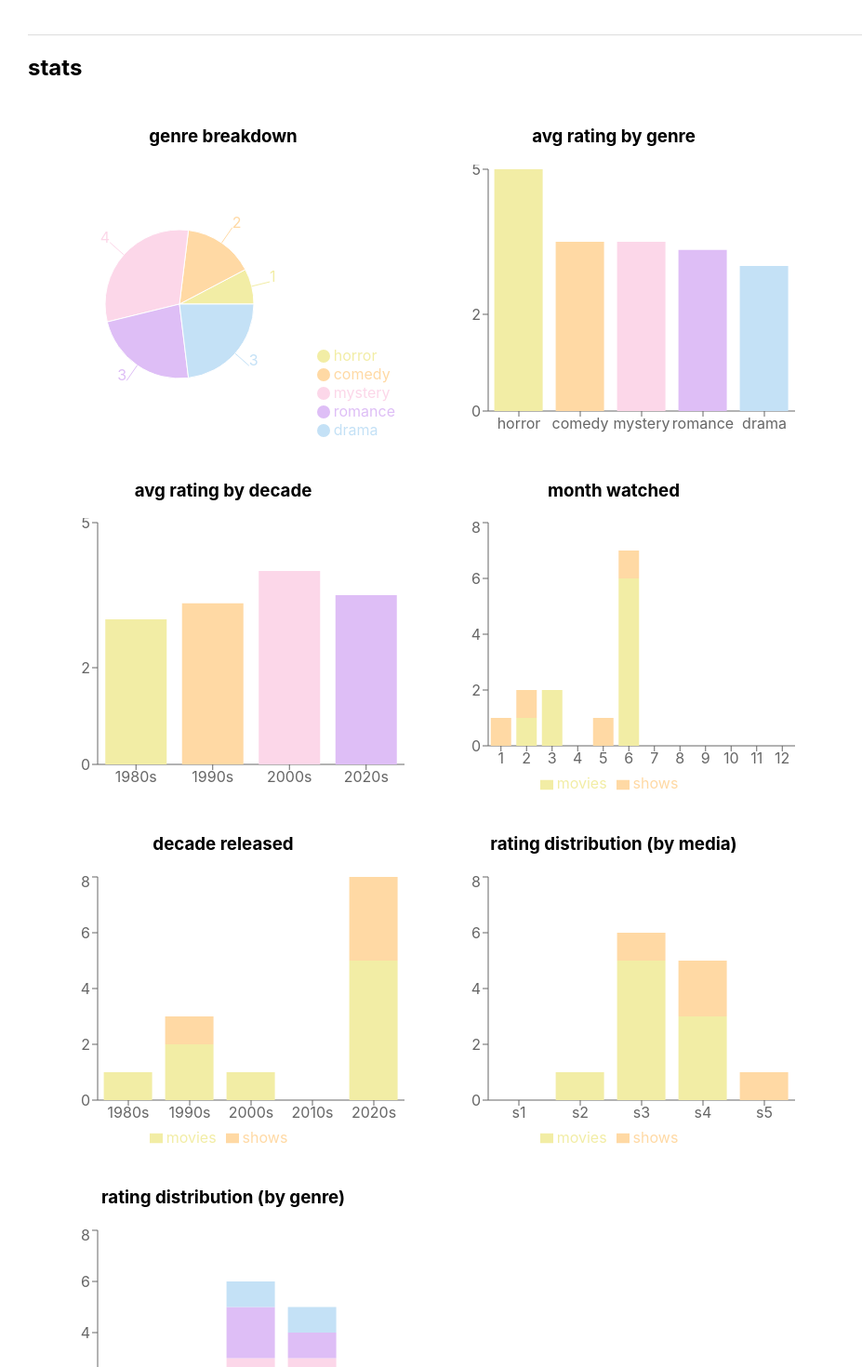
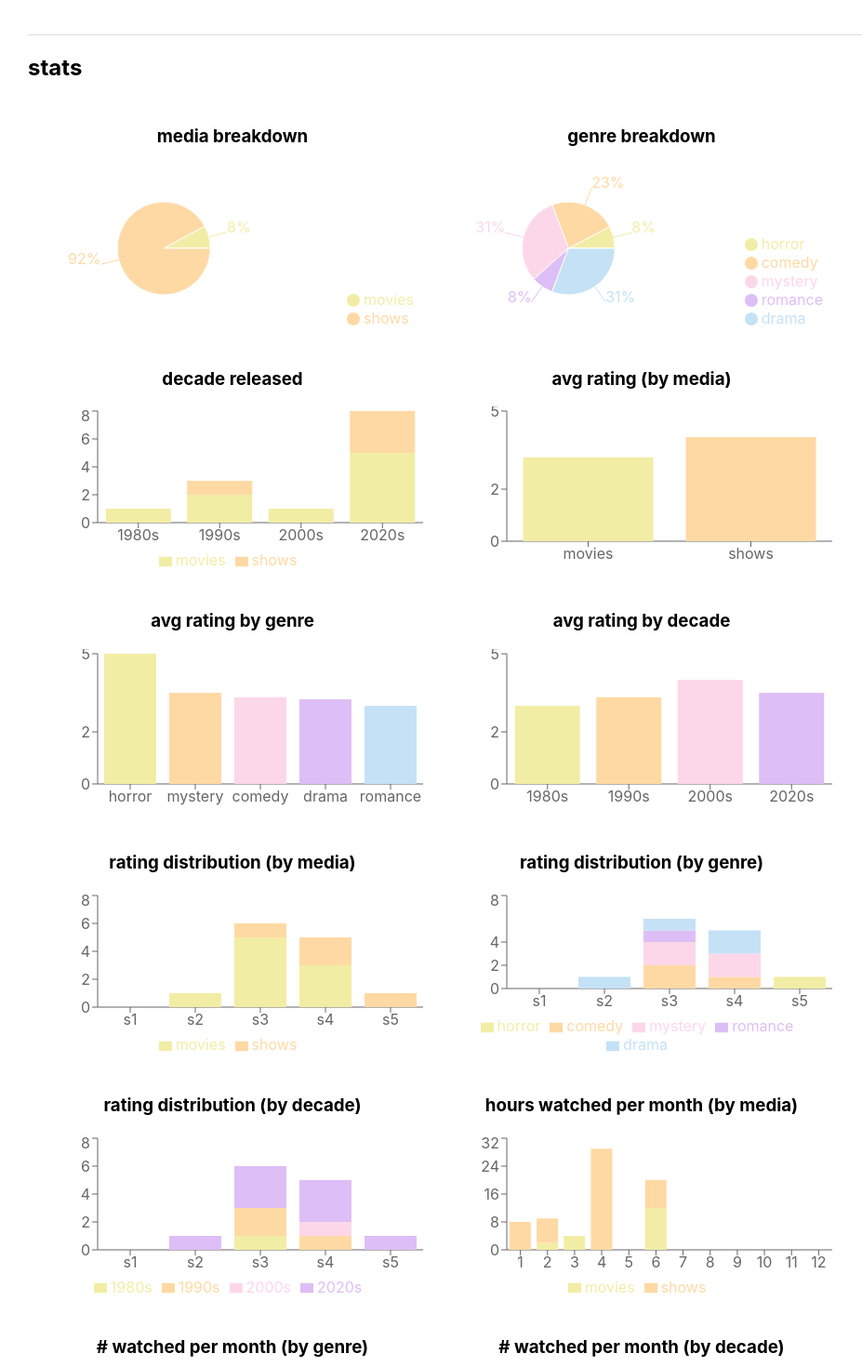
Before and after one commit to kath3rine/just4fun, a React (Create React App) app: page /just4fun/watch in a window 1280 px wide. Shown: the part 1280-2750 px from the top of the page at 93% size, without its empty margins (0-927 px from the left). Built offline with nearby package versions, Linux system fonts and the light colour scheme.

Commit message:
even more graphs

```diff
--- a/src/charts/MyPie.js
+++ b/src/charts/MyPie.js
@@ -1,26 +1,36 @@
 import { Pie, PieChart, Tooltip, Cell, Legend } from 'recharts'
 
-function MyPie({palette, categories, w, h, lst, k, dataIn}) {
-
+function MyPie({palette, categories, w, h, lst, k, dataIn, lsts}) {
     var data = []
-    if (!dataIn) { {/* count */}
+    if (dataIn) {
+        data = dataIn
+    } else if (lsts) {
+        for (let i = 0; i < lsts.length; i++) {
+            data[i] = {
+                name: categories[i], value: lsts[i].length
+            }
+        }
+    } else {
         for (let i = 0; i < categories.length; i++) {
             data[i] = {
                 name: categories[i],
                 value: lst.filter(x => x[k] == categories[i]).length
             }
         }
-    } else if (dataIn) {
-        data = dataIn
     }
+
+    const renderCustomizedLabel = ({ percent }) => {
+        if (!percent) return null; // Don't show zeros
+        return `${(percent * 100).toFixed(0)}%`;
+      };
 
 
     return(
         <div className="chart" id="pie-chart">
             <h3>{k} breakdown</h3>
             <PieChart height={h} width={w}>
-                <Pie data={data} cx="50%" cy="50%" outerRadius={80}
-                dataKey={dataIn ? "points" : "value"} label="true">
+                <Pie data={data} cx="40%" cy="50%" outerRadius={50}
+                dataKey={dataIn ? "points" : "value"} label={renderCustomizedLabel} >
                     {data.map((entry, index) => (
                     <Cell key={`cell-${index}`} fill={palette[index]} />
                     ))}
--- a/src/charts/StackedBarGraph.js
+++ b/src/charts/StackedBarGraph.js
@@ -1,7 +1,19 @@
 import {Legend, Tooltip, BarChart, Bar, XAxis, YAxis} from 'recharts'
 function StackedTimelineChart({cols, title, lsts, lst, target, keys, k, w, h, bars}) {
     const data = []
-    if (bars.length == 2) {
+    if ( bars.length == 2 && k != "rating" && k != "decade") {
+        for (let i = 0; i < keys.length; i++) {
+            var shows = []
+            shows = lsts[1].filter(x => x[k] == keys[i])
+            data[i] = {
+                name: keys[i],
+                [bars[0]]: lsts[0].filter(x => x[k] == keys[i]).length * 2,
+                [bars[1]]: shows.length > 0
+                    ? shows.reduce((acc, x) => x.episodes + acc, 0) * shows.length
+                    : 0
+            }
+        }
+    } else if (bars.length == 2) {
         for (let i = 0; i < keys.length; i++) {
             data[i] = {
                 name: keys[i],
--- a/src/data/MovieReviews.json
+++ b/src/data/MovieReviews.json
@@ -20,7 +20,8 @@
         "rating": "s3",
         "points": 3,
         "theme": [
-            "moving relationship"
+            "moving relationship",
+            "relationship comedy"
         ],
         "img": "https://upload.wikimedia.org/wikipedia/en/2/2b/Anora_%282024_film%29_poster.jpg",
         "genre": "drama",
@@ -51,7 +52,8 @@
         "points": 3,
         "decade": "2020s",
         "theme": [
-            "crude humor and satire"
+            "crude humor and satire",
+            "funny jokes and crude humor"
         ],
         "img": "https://upload.wikimedia.org/wikipedia/en/3/38/Shiva_Baby_film_poster.png",
         "review": "extra half-point for dianna agron"
@@ -78,9 +80,10 @@
         "month": 6,
         "rating": "s3",
         "points": 3,
-        "genre": "romance",
+        "genre": "comedy",
         "theme": [
-            "humanity and the world around us"
+            "humanity and the world around us",
+            "tragic sadness and captivating beauty"
         ],
         "decade": "1990s",
         "img": "https://a.ltrbxd.com/resized/film-poster/4/5/6/0/2/45602-chungking-express-0-1000-0-1500-crop.jpg?v=9475abb05b",
@@ -94,7 +97,8 @@
         "points": 3,
         "decade": "1990s",
         "theme": [
-            "humanity and the world around us"
+            "humanity and the world around us",
+            "surreal and thought-provoking"
         ],
         "img": "https://upload.wikimedia.org/wikipedia/en/0/04/Fallen-Angels-Poster.jpg",
         "genre": "romance"
@@ -106,7 +110,8 @@
         "rating": "s3",
         "points": 3,
         "theme": [
-            "intense violence and sexual transgression"
+            "intense violence and sexual transgression",
+            "thrillers and murder mysteries"
         ],
         "genre": "mystery",
         "decade": "1980s",
@@ -119,7 +124,7 @@
         "month": 6,
         "rating": "s4",
         "points": 4,
-        "genre": "romance",
+        "genre": "drama",
         "decade": "2000s",
         "theme": [
             "relationship comedy",
--- a/src/data/TVReviews.json
+++ b/src/data/TVReviews.json
@@ -7,6 +7,7 @@
         "genre": "drama",
         "month": 1,
         "decade": "2020s",
+        "episodes": 8,
         "theme": [
             "moving relationship",
             "touching and sentimental family",
@@ -22,20 +23,23 @@
         "points": 3,
         "month": 2,
         "theme": [
-            "faith and religion"
+            "faith and religion",
+            "horror, the undead, and monster classics"
         ],
         "img": "https://a.ltrbxd.com/resized/film-poster/7/7/4/9/2/3/774923-midnight-mass-0-2000-0-3000-crop.jpg?v=4f5a735828",
         "genre": "mystery",
-        "decade": "2020s"
+        "decade": "2020s",
+        "episodes": 7
     },
     {
         "title": "yellowjackets",
-        "date": "5/1",
+        "date": "4/30",
         "rating": "s5",
         "points": 5,
         "genre": "horror",
-        "month": 5,
+        "month": 4,
         "decade": "2020s",
+        "episodes": 29,
         "img": "https://a.ltrbxd.com/resized/film-poster/1/3/6/8/6/7/5/1368675-yellowjackets-into-the-wild-of-season-3-0-2000-0-3000-crop.jpg?v=96c959b6d5"
     },
     {
@@ -44,6 +48,7 @@
         "rating": "s4",
         "points": 4,
         "month": 6,
+        "episodes": 8,
         "review": "a little slow / not as gripping as i'd like",
         "img": "https://a.ltrbxd.com/resized/film-poster/3/8/4/5/5/7/384557-twin-peaks-0-1000-0-1500-crop.jpg?v=dd1938c1f2",
         "genre": "mystery",
--- a/src/sections/Bookshelf.js
+++ b/src/sections/Bookshelf.js
@@ -34,7 +34,7 @@ function Book({book, c, index}) {
 
 function Bookshelf() {
     const w = 300
-    const h = 250
+    const h = 200
     const COLORS = ['rgb(242, 237, 165)', '#ffd9a4', '#fcd7e9', '#debef6', "#c4e1f6"];
     const months = Array.from({ length: 12 }, (_, i) =>
         ({ month: i + 1, pages: 0 })
--- a/src/sections/FilmJournal.js
+++ b/src/sections/FilmJournal.js
@@ -1,44 +1,6 @@
 import THOHH from '../assets/journal/thohh.png'
 import BlackSwan from '../assets/journal/blackswan.png'
 import DOS from '../assets/journal/500dos.png'
-
-function FilmCollage({film}) {
-    const style1 = {
-        height: "425px",
-        width: "320px",
-        border: "10px black solid",
-        backgroundColor: "rgb(241, 242, 240)",
-        paddingBottom: "30px",
-        marginTop: "10px"
-    }
-
-    const style1img = { width: "100%", height: "auto" }
-    const style1p = {
-        textAlign: "center", marginTop: "0px", fontWeight: "bold"
-    }
-    const style2 = {
-        height: "495px",
-        borderTop: "15px white dashed",
-        borderBottom: "15px white dashed"
-      }
-    const style3 = {
-        backgroundColor: "black",
-        paddingTop: "15px",
-        height: "550px",
-        marginBottom: "10px"
-    }
-
-    return(
-        <div style={style3}>
-            <div style={style2}>
-            <div style={style1}>
-                <img style={style1img} src={film.img}/>
-                <p style={style1p}>{film.name}</p>
-            </div>
-            </div>
-        </div>
-    )
-}
 
 function FilmJournal() {
     const filmJournal = { borderTop: "1px #bbb solid", marginTop: "30px" }
@@ -54,7 +16,32 @@ function FilmJournal() {
             <h2> my letterboxd top {items.length} collages </h2>
             <div style={filmJournalContent}>
                 {items.map((film) => (
-                    <FilmCollage film={film}/>
+                <div style={{
+                    backgroundColor: "black",
+                    paddingTop: "15px",
+                    height: "550px",
+                    marginBottom: "10px"
+                }}>
+                    <div style={{
+                        height: "495px",
+                        borderTop: "15px white dashed",
+                        borderBottom: "15px white dashed"
+                    }}>
+                        <div style={{
+                            height: "425px",
+                            width: "320px",
+                            border: "10px black solid",
+                            backgroundColor: "rgb(241, 242, 240)",
+                            paddingBottom: "30px",
+                            marginTop: "10px"
+                        }}>
+                            <img style={{ width: "100%", height: "auto" }} src={film.img}/>
+                            <p style={{ textAlign: "center", marginTop: "0px", fontWeight: "bold"}}>
+                                {film.name}
+                            </p>
+                        </div>
+                    </div>
+                </div>
                 ))}
             </div>
         </div>
--- a/src/sections/FilmReel.js
+++ b/src/sections/FilmReel.js
@@ -6,7 +6,7 @@ import MyPie from '../charts/MyPie';
 import StackedBarGraph from '../charts/StackedBarGraph'
 import BarGraph from '../charts/BarGraph';
 import "../style/FilmReel.css";
-import { Treemap, Tooltip, Bar } from 'recharts'
+import { Treemap, Tooltip, ResponsiveContainer} from  'recharts'
 
 function Film({film, index}) {
     const [isFlipped, setIsFlipped] = useState(false);
@@ -56,11 +56,10 @@ function Themes({films}) {
       }));
 
     return(
-        <div style={{margin: "10px 0px 0px 30px"}}>
+        <div style={{width: "100%"}}>
             <h3>themes</h3>
+            <ResponsiveContainer width="100%" height={200}>
             <Treemap
-            width={800}
-            height={300}
             data={data}
             dataKey="size"
             nameKey="name"
@@ -68,14 +67,15 @@ function Themes({films}) {
             >
             <Tooltip />
         </Treemap>
+        </ResponsiveContainer>
         </div>
     )
 }
 
 function FilmReel() {
     const films = [...Movies, ...TV]
-    const w = 400
-    const h = 300
+    const w = 420
+    const h = 180
     const COLORS = [
         'rgb(242, 237, 165)', '#ffd9a4', '#fcd7e9', '#debef6', "#c4e1f6"
     ];
@@ -86,36 +86,8 @@ function FilmReel() {
         'horror', 'comedy', 'mystery', 'romance', 'drama'
     ]
     const decadesLst = [
-        '1980s', '1990s', '2000s', '2010s', '2020s'
+        '1980s', '1990s', '2000s', '2020s'
     ]
-
-      const genreStats = films.reduce((acc, { genre, points }) => {
-        if (!acc[genre]) {
-          acc[genre] = { total: 0, count: 0 };
-        }
-        acc[genre].total += points;
-        acc[genre].count += 1;
-        return acc;
-      }, {});
-
-      const genreStatsData = Object.entries(genreStats).map(([genre, { total, count }]) => ({
-        genre,
-        avgPoints: total / count
-      })).sort((a, b) => b.avgPoints - a.avgPoints);
-
-      const decadeStats = films.reduce((acc, { decade, points }) => {
-        if (!acc[decade]) {
-          acc[decade] = { total: 0, count: 0 };
-        }
-        acc[decade].total += points;
-        acc[decade].count += 1;
-        return acc;
-      }, {});
-
-      const decadeStatsData = Object.entries(decadeStats).map(([decade, { total, count }]) => ({
-        decade,
-        avgPoints: total / count
-      })).sort((a, b) => a.decade.localeCompare(b.decade));
 
     return(
         <div className="section" id="film-reel">
@@ -140,34 +112,24 @@ function FilmReel() {
             </h2>
             <div className="charts" id="film-charts">
                 <MyPie palette={COLORS}
+                    dataIn={[
+                        {
+                            name: "movies",
+                            points: Movies.length * 2
+                        },
+                        {
+                            name: "shows",
+                            points: TV.reduce((acc, x) => x.episodes + acc, 0) * TV.length
+                        }
+                    ]}
+                    w={w} h={h}
+                    k='media'/>
+
+                <MyPie palette={COLORS}
                     categories={genreLst}
                     w={w} h={h}
                     lst={films}
                     k='genre'/>
-
-                <BarGraph title="avg rating by genre"
-                    palette={COLORS}
-                    w={w} h={h}
-                    dataIn={genreStatsData}
-                    xaxis="genre"
-                    bar="avgPoints"/>
-
-                <BarGraph title="avg rating by decade"
-                    palette={COLORS}
-                    w={w} h={h}
-                    dataIn={decadeStatsData}
-                    xaxis="decade"
-                    bar="avgPoints"/>
-
-                <StackedBarGraph
-                    cols={[COLORS[0], COLORS[1]]}
-                    keys={Array.from({ length: 12 }, (_, i) => i + 1)}
-                    xaxis="month"
-                    k="month"
-                    lsts={[Movies, TV]}
-                    bars={["movies", "shows"]}
-                    w={w} h={h}
-                    title="month watched" />
 
                 <StackedBarGraph cols={[COLORS[0], COLORS[1]]}
                     keys={decadesLst}
@@ -175,8 +137,64 @@ function FilmReel() {
                     bars={["movies", "shows"]}
                     xaxis="decade"
                     k="decade"
+                    w={w} h={h*1}
+                    title="decade released" />
+
+                <BarGraph title="avg rating (by media)"
+                    palette={COLORS}
                     w={w} h={h}
-                    title="decade released" />
+                    dataIn={[
+                        {
+                            media: "movies",
+                            avgPoints: Movies.reduce((acc, x) => x.points + acc, 0) / Movies.length
+                        },
+                        {
+                            media: "shows",
+                            avgPoints: TV.reduce((acc, x) => x.points + acc, 0) / TV.length
+                        }
+                    ]}
+                    xaxis="media"
+                    bar="avgPoints"/>
+
+                <BarGraph title="avg rating by genre"
+                    palette={COLORS}
+                    w={w} h={h}
+                    dataIn={Object.entries(
+                        films.reduce((acc, { genre, points }) => {
+                            if (!acc[genre]) {
+                              acc[genre] = { total: 0, count: 0 };
+                            }
+                            acc[genre].total += points;
+                            acc[genre].count += 1;
+                            return acc;
+                        }, {})
+                    ).map(([genre, { total, count }]) => ({
+                        genre,
+                        avgPoints: total / count
+                    })).sort((a, b) => b.avgPoints - a.avgPoints )}
+                    xaxis="genre"
+                    bar="avgPoints"/>
+
+                <BarGraph title="avg rating by decade"
+                    palette={COLORS}
+                    w={w} h={h}
+                    dataIn={Object.entries(
+                        films.reduce((acc, { decade, points }) => {
+                            if (!acc[decade]) {
+                              acc[decade] = { total: 0, count: 0 };
+                            }
+                            acc[decade].total += points;
+                            acc[decade].count += 1;
+                            return acc;
+                        }, {})
+                    ).map(([decade, { total, count }]) => ({
+                        decade,
+                        avgPoints: total / count
+                    })).sort((a, b) => a.decade.localeCompare(b.decade))}
+                    xaxis="decade"
+                    bar="avgPoints"/>
+
+
 
                 <StackedBarGraph cols={[COLORS[0], COLORS[1]]}
                     keys={["s1", 's2', 's3', 's4', 's5']}
@@ -196,6 +214,50 @@ function FilmReel() {
                     title="rating distribution (by genre)"
                     target="genre"/>
 
+
+                <StackedBarGraph cols={COLORS}
+                    keys={ratings}
+                    k="rating"
+                    lst={films}
+                    bars={decadesLst}
+                    w={w} h={h}
+                    title="rating distribution (by decade)"
+                    target="decade"/>
+
+
+                <StackedBarGraph
+                    cols={[COLORS[0], COLORS[1]]}
+                    keys={Array.from({ length: 12 }, (_, i) => i + 1)}
+                    xaxis="month"
+                    k="month"
+                    lsts={[Movies, TV]}
+                    bars={["movies", "shows"]}
+                    w={w} h={h}
+                    title="hours watched per month (by media)" />
+
+                <StackedBarGraph
+                    cols={COLORS}
+                    keys={Array.from({ length: 12 }, (_, i) => i + 1)}
+                    k="month"
+                    lst={films}
+                    bars={genreLst}
+                    w={w} h={h}
+                    target="genre"
+                    title="# watched per month (by genre)" />
+
+                <StackedBarGraph
+                    cols={COLORS}
+                    keys={Array.from({ length: 12 }, (_, i) => i + 1)}
+                    k="month"
+                    lst={films}
+                    bars={decadesLst}
+                    w={w} h={h}
+                    target="decade"
+                    title="# watched per month (by decade)" />
+
+
+
+
             <Themes films={films}/>
             </div>
         </div>
--- a/src/style/Bookshelf.css
+++ b/src/style/Bookshelf.css
@@ -14,7 +14,7 @@
 }
 
 .top, .bottom {
-    height: 320px;
+    height: 300px;
     background-color: var(--dk-brown);
     text-wrap: wrap;
 }
```
Also changed, not shown: src/sections/Shhh.js (+61 -31 lines).
